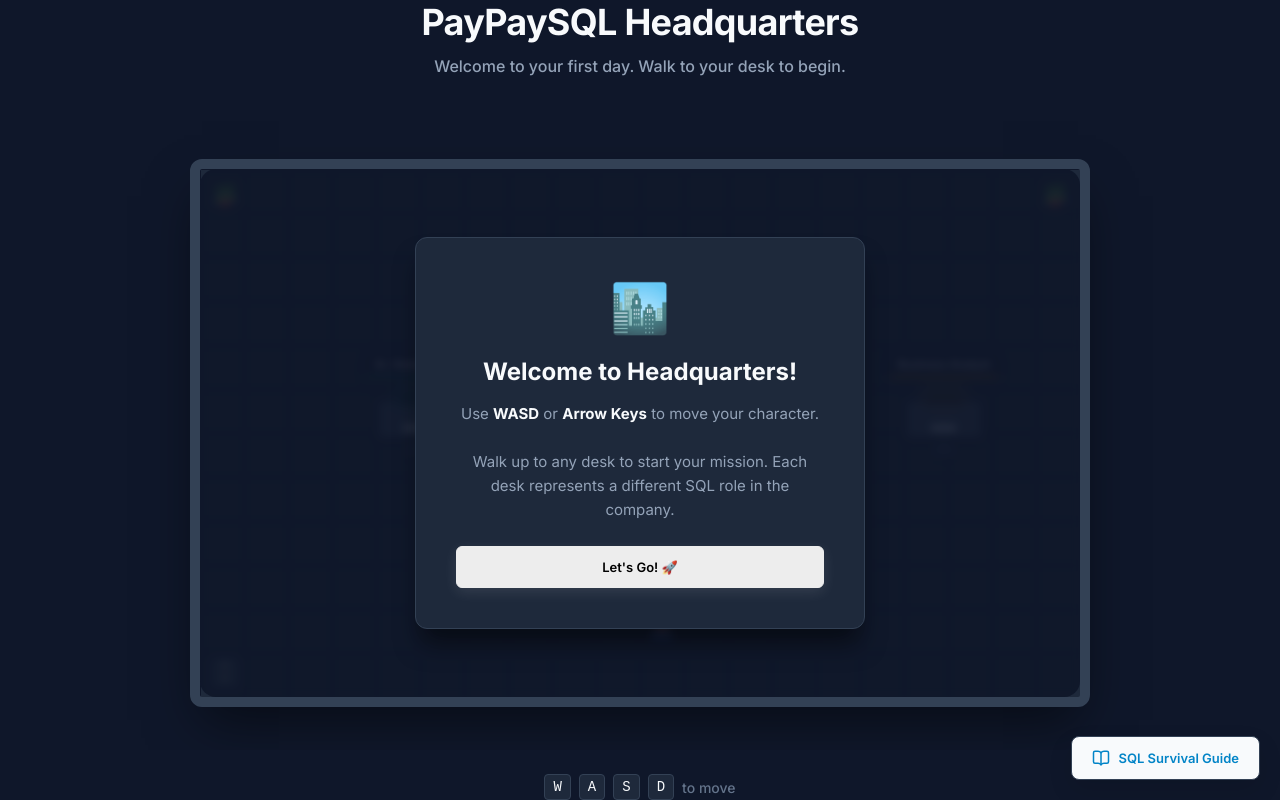
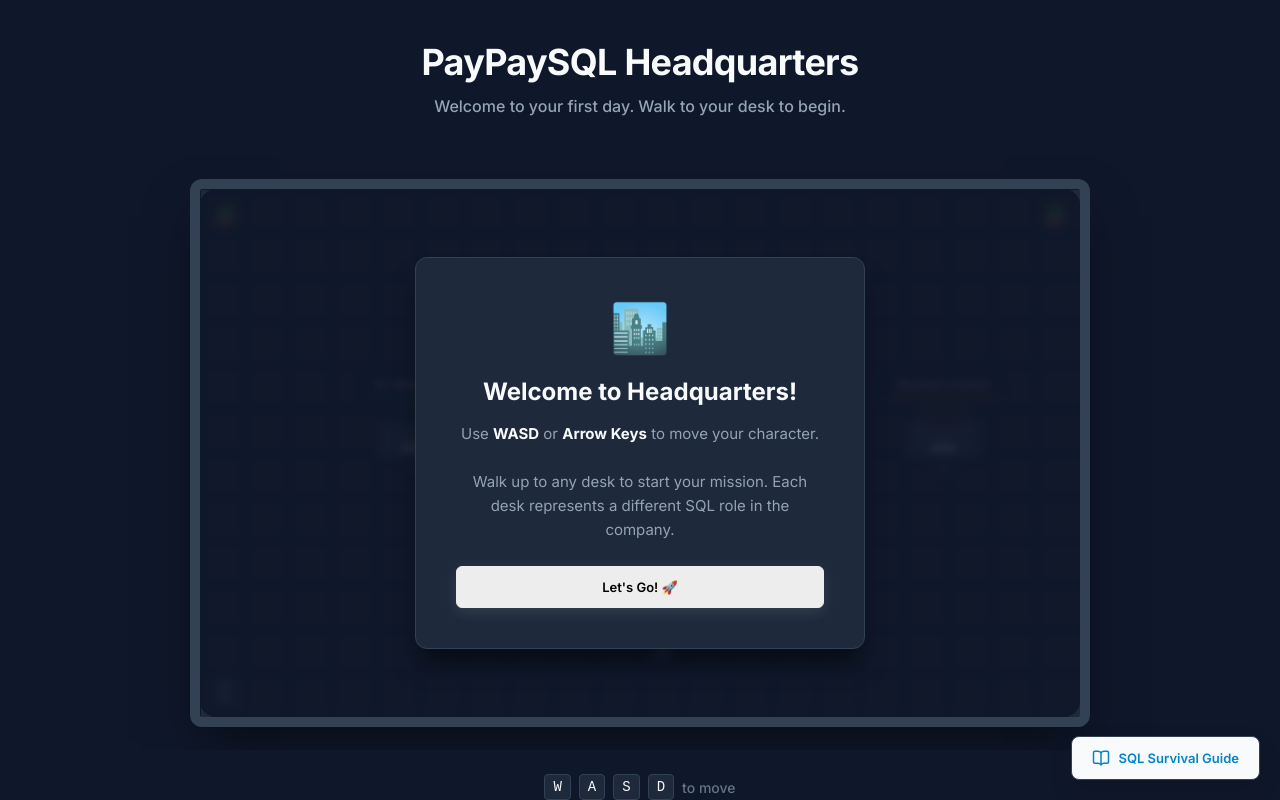
Before and after one commit to amitbehura/SQLforPMs, a React (Vite) app: page / in a window 1280 px wide. Built offline with nearby package versions, Linux system fonts and the light colour scheme.

Commit message:
Added top padding to prevent header from touching screen edge

```diff
--- a/src/components/OfficeGame.tsx
+++ b/src/components/OfficeGame.tsx
@@ -72,6 +72,7 @@ export function OfficeGame({ onSelectRole }: { onSelectRole: (role: Role) => voi
       alignItems: 'center',
       justifyContent: 'center',
       height: '100%',
+      paddingTop: '40px',
       backgroundColor: '#0f172a', // Deep slate background
       color: '#f8fafc',
       fontFamily: 'var(--font-sans)',
```
